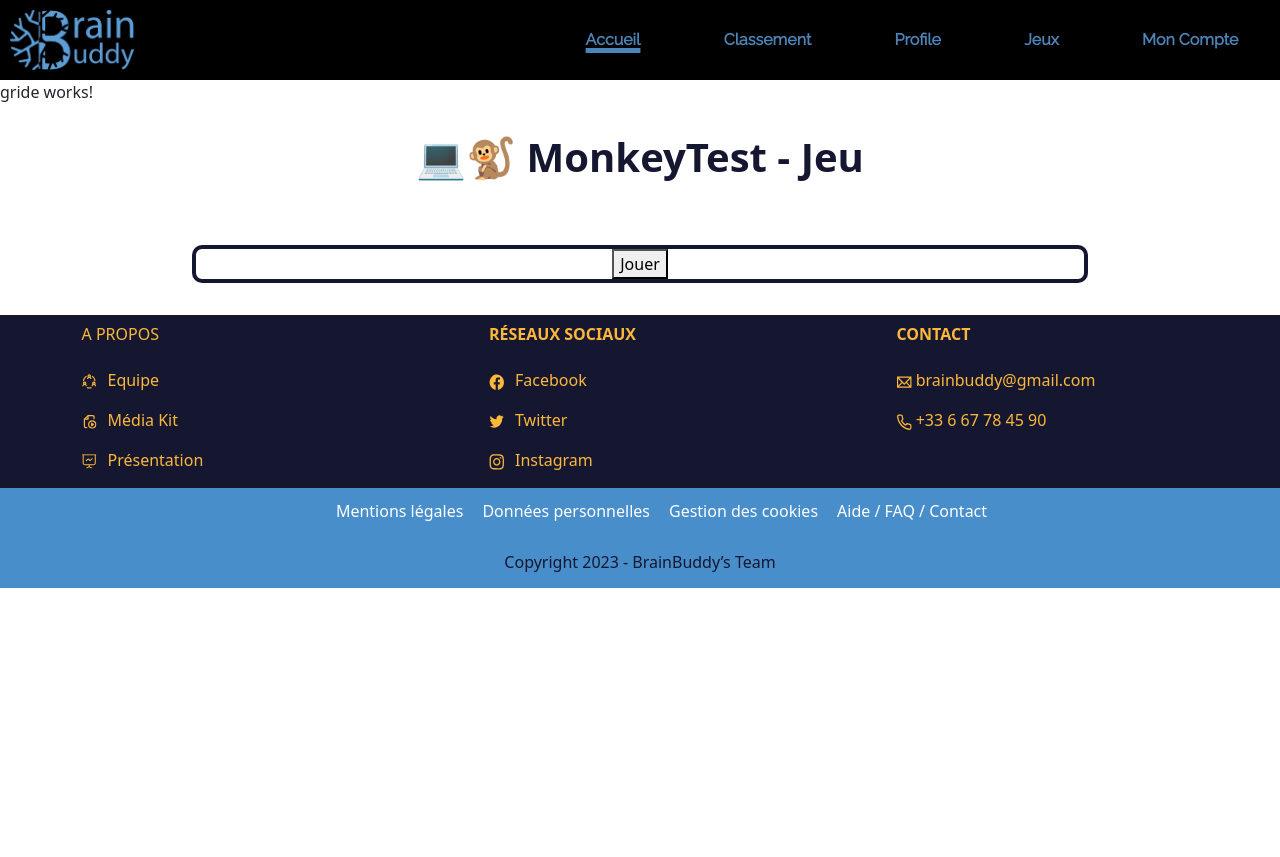
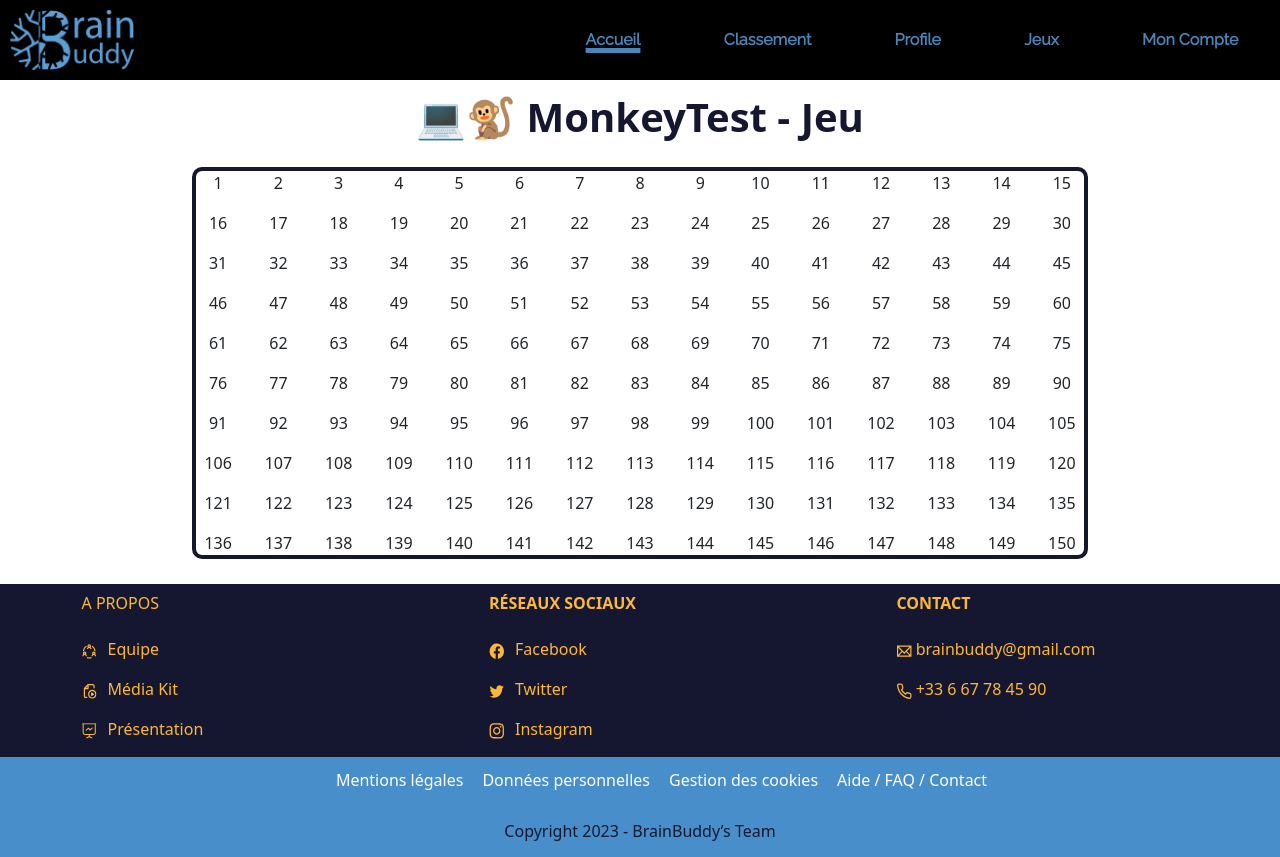
Before and after one commit to Xenus3/FrontEndBrainBuddy, an Angular app: page /monkeytest/grid in a window 1280 px wide. Before the commit the page ends 800 px from the top, so only its background shows below. Built offline with nearby package versions, Linux system fonts and the light colour scheme.

Commit message:
solved load of the div when page is loaded ie without a onclick on a button as previously

```diff
--- a/src/app/components/monkey-test-tutoriel/components/gride/gride.component.html
+++ b/src/app/components/monkey-test-tutoriel/components/gride/gride.component.html
@@ -1,11 +1,11 @@
-<p>gride works!</p>
-
-
 <div class="monkey-test">
     <h1>💻🐒 MonkeyTest - Jeu</h1>
     <div class="content">
-        <button class="btn-jouer" (click)="makeRows('10','15')">Jouer</button>
         <div id="container">
         </div>
     </div>
 </div>
+
+<script>
+    makeRows('10','15');
+</script>
--- a/src/app/components/monkey-test-tutoriel/components/gride/gride.component.scss
+++ b/src/app/components/monkey-test-tutoriel/components/gride/gride.component.scss
@@ -29,42 +29,28 @@
   width:90%;
 }
 
+#test {
+  color: #488ECB;
+}
+
 h1 {
   margin-top: 1%;
-  margin-bottom: 2.5%;
+  margin-bottom: 2vw;
   font-weight: bold;
   color: #151730;
 }
 
 .content {
-  margin: 2.5% auto;
+  margin: 0.02% auto 2vw;
   width: 70vw;
   text-align: center;
   border: 4px solid #151730;
   border-radius: 10px;
 }
 
-:root {
-    --grid-cols: 1;
-    --grid-rows: 1;
-  }
-
-  #container {
-    display: grid;
-    grid-gap: 1em;
-    grid-template-rows: repeat(var(--grid-rows), 1fr);
-    grid-template-columns: repeat(var(--grid-cols), 1fr);
-  }
-
-  .grid-item {
-    padding: 1em;
-    border: 1px solid #ddd;
-    text-align: center;
-  }
-
   // Tirage
 
-.tirage {
+  #container .tirage {
     // display: inline-block;
     border: 0.11em solid #161831;
     border-radius: 15px;
@@ -95,3 +81,21 @@ h1 {
     background: #488ECB;
     cursor: pointer;
   }
+
+:root {
+    --grid-cols: 1;
+    --grid-rows: 1;
+  }
+
+  #container {
+    display: grid;
+    grid-gap: 1em;
+    grid-template-rows: repeat(var(--grid-rows), 1fr);
+    grid-template-columns: repeat(var(--grid-cols), 1fr);
+  }
+
+  .grid-item {
+    padding: 1em;
+    border: 1px solid #ddd;
+    text-align: center;
+  }
--- a/src/app/components/monkey-test-tutoriel/components/gride/gride.component.ts
+++ b/src/app/components/monkey-test-tutoriel/components/gride/gride.component.ts
@@ -1,4 +1,4 @@
-import { Component } from '@angular/core';
+import { Component, ElementRef, ViewChild } from '@angular/core';
 
 @Component({
   selector: 'app-gride',
@@ -14,6 +14,7 @@ export class GrideComponent {
 
   makeRows(rows: string, cols: string): void {
     const container = document.getElementById('container') as HTMLElement;
+    const btnjouer = document.getElementById('btn-jouer') as HTMLElement;
     container.style.setProperty('--grid-rows', rows);
     container.style.setProperty('--grid-cols', cols);
     var i : number;
@@ -25,6 +26,11 @@ export class GrideComponent {
       let cell = document.createElement("div") as HTMLElement;
       cell.innerText = (""+i+"");
       container.appendChild(cell).className = "tirage " + i;
-      }
+    }
     };
+
+    ngAfterViewInit(){
+      this.makeRows('10','15');;//Put here your function or what you need
+    }
+
   };
```
Lines whose indentation alone changed are shown as unchanged.
